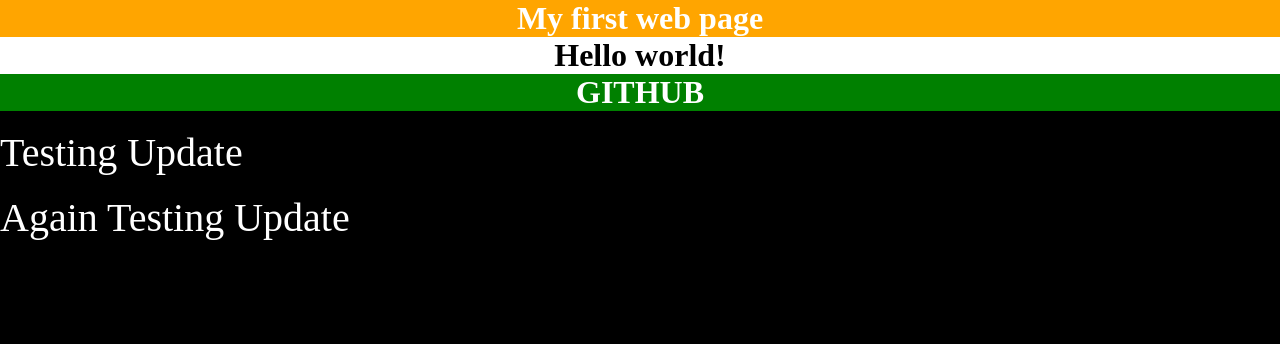
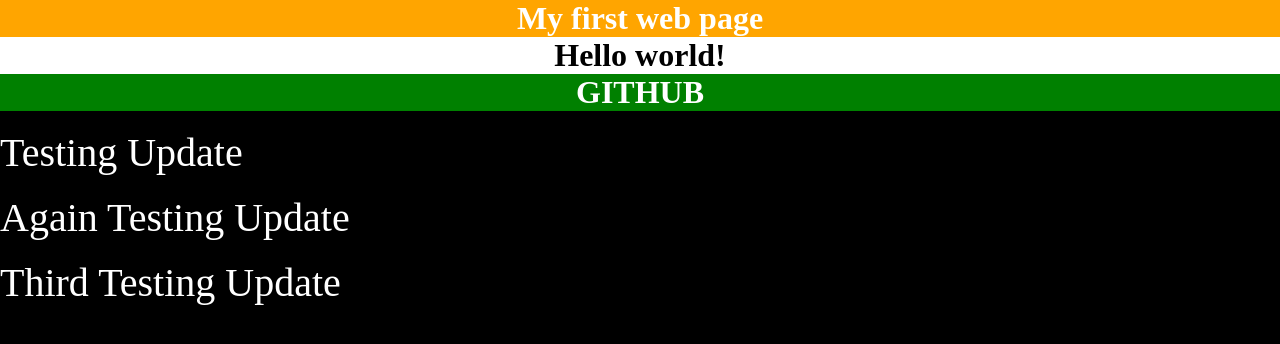
Before and after one commit to prashantgithub1001/pacific.github.io, a plain HTML site: page index.html in a window 1280 px wide. Drawn offline with Linux system fonts and the light colour scheme.

Commit message:
Thrid testing

```diff
--- a/index.html
+++ b/index.html
@@ -17,5 +17,7 @@
     <p id="four">Testing Update</p>
     <br>
     <p id="four">Again Testing Update</p>
+    <br>
+    <p id="four">Third Testing Update</p>
 </body>
 </html>
```
